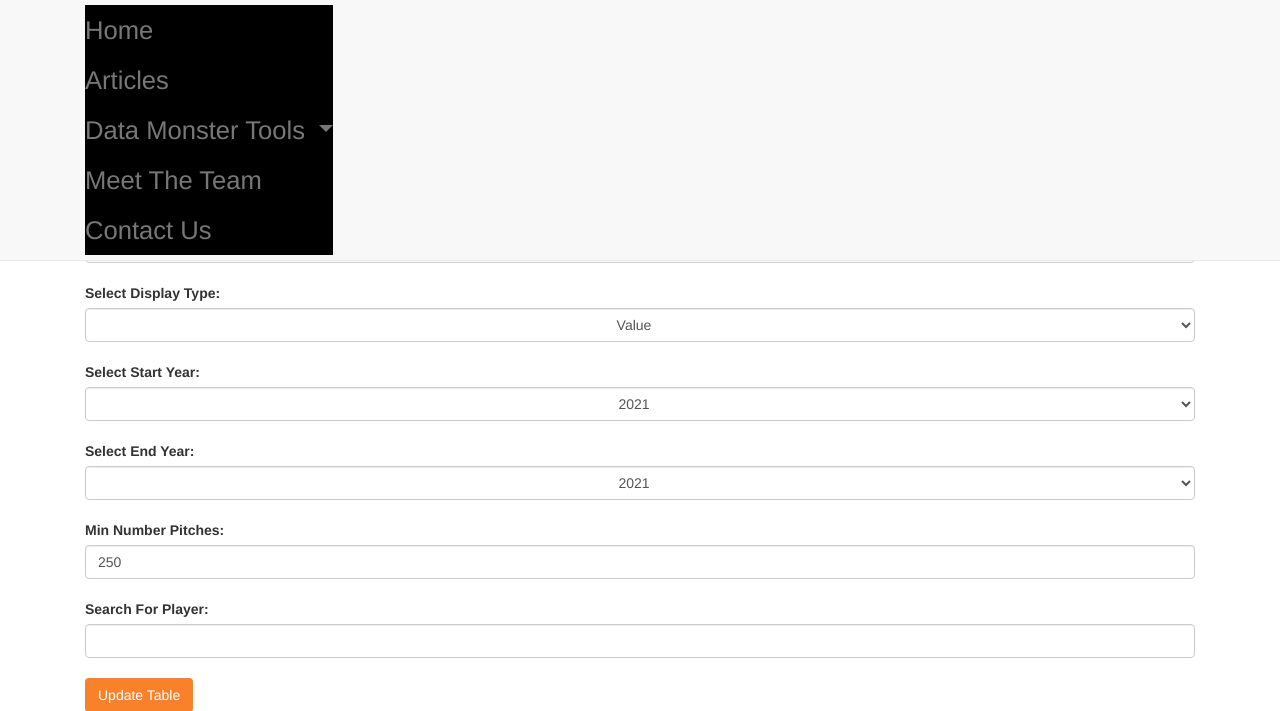
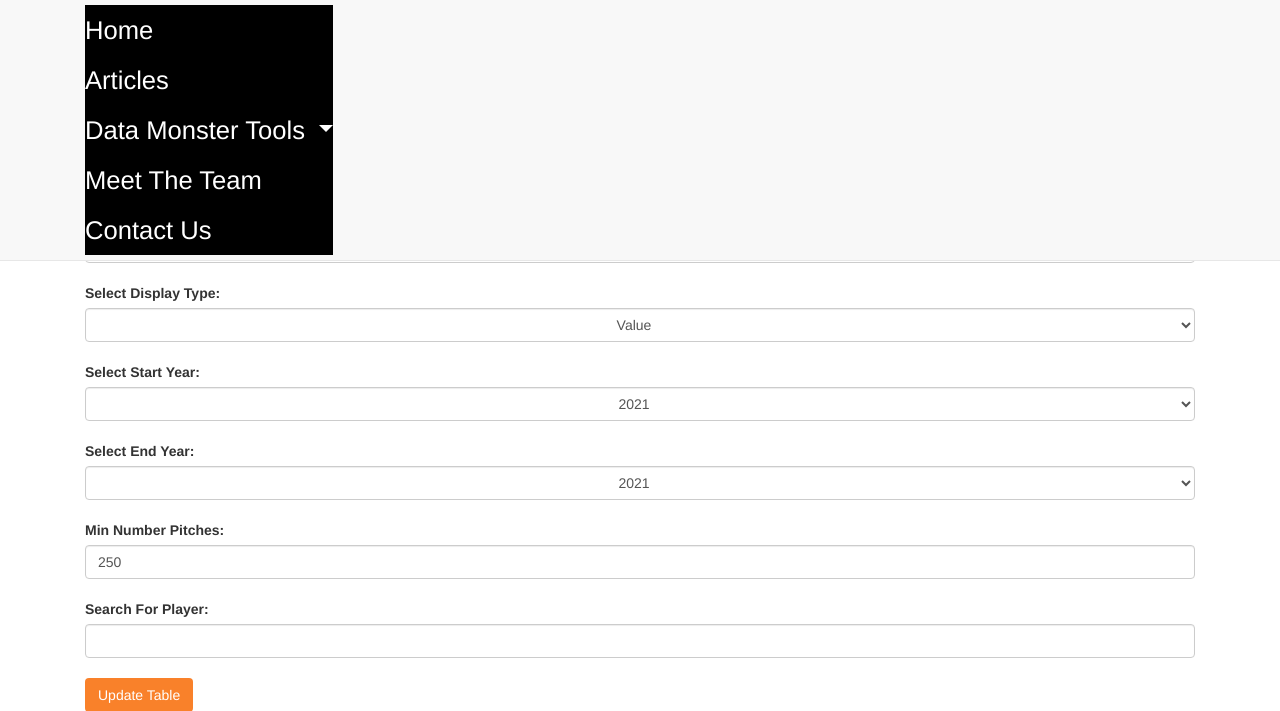
Before and after one commit to pmammino/rotofanatic, a Flask app: page / in a window 1280 px wide. Shown: the top 711 px of the page. Run offline with Flask 2, Linux system fonts and the light colour scheme; some libraries are stand-ins or nearby versions.

Commit message:
Update main.css

```diff
--- a/static/css/main.css
+++ b/static/css/main.css
@@ -12,7 +12,7 @@ body {
 
 a.nav-link
 {
-	color: white;
+	color: white!important;
     background-color: black!important;
     font-size: 2vw;
 }
```
